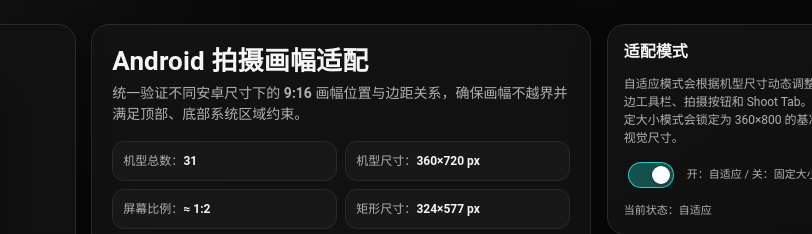
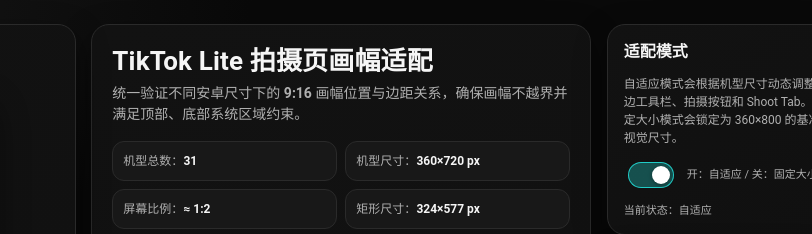
Before and after one commit to YutongOh/TikTokLite, a plain HTML site: page index.html in a window 1280 px wide. Shown: the top 234 px of the page, 468-1280 px from the left. Drawn offline with Linux system fonts and the light colour scheme.

Commit message:
Update page title to TikTok Lite adaptation

```diff
--- a/index.html
+++ b/index.html
@@ -3,7 +3,7 @@
 <head>
   <meta charset="UTF-8" />
   <meta name="viewport" content="width=device-width, initial-scale=1.0" />
-  <title>Android 拍摄画幅适配规范页</title>
+  <title>TikTok Lite 拍摄页画幅适配</title>
   <style>
     :root {
       --bg: #090909;
@@ -803,7 +803,7 @@
     <section class="card control">
       <div class="control-head">
         <div class="control-head-left">
-          <h1>Android 拍摄画幅适配</h1>
+          <h1>TikTok Lite 拍摄页画幅适配</h1>
           <p class="desc">
             统一验证不同安卓尺寸下的 <strong>9:16</strong> 画幅位置与边距关系，确保画幅不越界并满足顶部、底部系统区域约束。
           </p>
```
